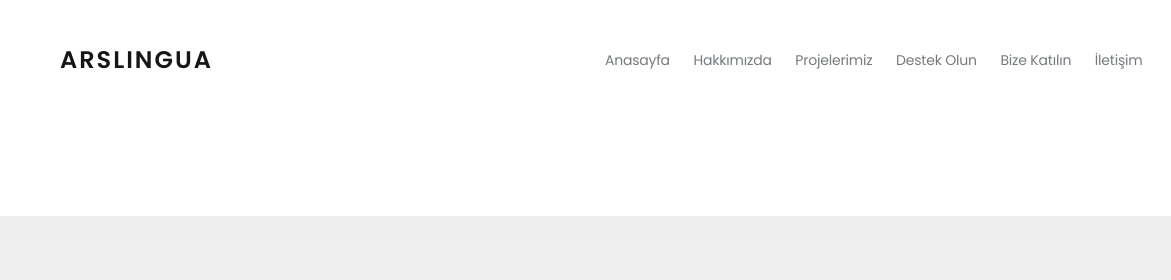
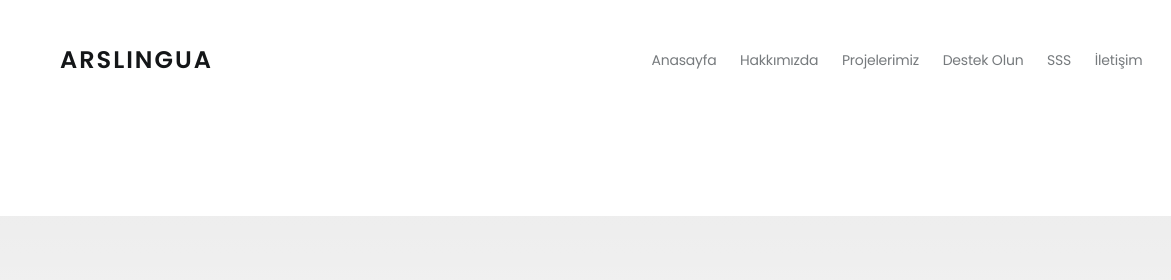
Before and after one commit to arslingua/arslingua.github.io, a plain HTML site: page bize-katilin.html in a window 1280 px wide. Shown: the top 280 px of the page, 0-1171 px from the left. Drawn offline with nearby package versions, Linux system fonts and the light colour scheme.

Commit message:
minor updates

```diff
--- a/bize-katilin.html
+++ b/bize-katilin.html
@@ -51,8 +51,7 @@
 								<a class="m-link" href="destek-olun.html">Destek Olun</a>
 							</li>
 															<li class="m-item">
-								<a class="m-link" href="bize-katilin.html">Bize Katılın</a
-								>
+								<a class="m-link" href="sss.html">SSS</a>
 							</li>
 														<li class="m-item">
 								<a class="m-link" href="iletisim.html">İletişim</a>
```
Also changed, not shown: batman-arkham-knight-turkce-yama.html (+1 -2 lines), control-turkce-yama.html (+1 -2 lines), destek-olun.html (+1 -2 lines), hakkimizda.html (+1 -2 lines), iletisim.html (+1 -2 lines), index.html (+1 -2 lines), orwell-keeping-an-eye-on-you-turkce-yama.html (+1 -2 lines), projelerimiz.html (+1 -2 lines), sss.html (+1 -2 lines), yamasayfasi.html (+1 -2 lines).
